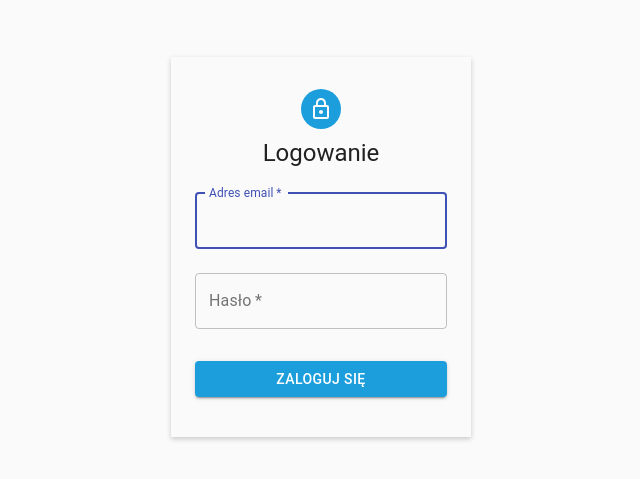
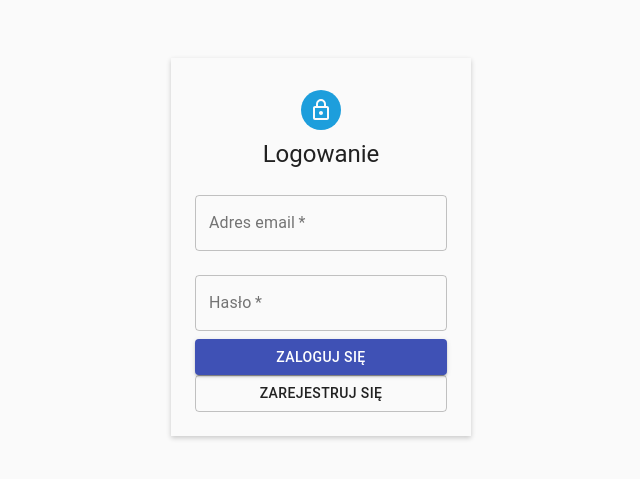
Before and after one commit to KrzysztofPa/kaszalot, a React (Create React App) app: page / in a window 1280 px wide. Shown: the part 153-632 px from the top of the page, without its empty margins (319-959 px from the left). Built offline with nearby package versions, Linux system fonts and the light colour scheme.

Commit message:
Add api connection to login/register

```diff
--- a/package.json
+++ b/package.json
@@ -25,7 +25,7 @@
     "react": "^17.0.2",
     "react-dom": "^17.0.2",
     "react-quill": "^2.0.0",
-    "react-router-dom": "^6.2.2",
+    "react-router-dom": "^6.21.3",
     "react-scripts": "^5.0.0",
     "styled-components": "^5.3.5",
     "typescript": "^4.6.2",
--- a/src/Pages/Articles/articles.tsx
+++ b/src/Pages/Articles/articles.tsx
@@ -41,7 +41,7 @@ export const Articles = (): JSX.Element => {
   const [editorContent, setEditorContent] = useState<string>('');
   const [isEditing, setIsEditing] = useState<boolean>(false);
 
-  const currentUser: User = { isAdmin: false };
+  const currentUser: User = { isAdmin: true };
 
   const handlePostClick = (post: Article): void => {
     setSelectedPost(post);
--- a/src/Pages/Login/Login.tsx
+++ b/src/Pages/Login/Login.tsx
@@ -7,8 +7,10 @@ import {
   Typography,
   Container,
   Snackbar,
+  CircularProgress,
 } from '@material-ui/core';
 import MuiAlert, { AlertProps } from '@material-ui/lab/Alert';
+import { useNavigate } from 'react-router-dom';
 
 import LockOutlinedIcon from '@material-ui/icons/LockOutlined';
 import useStyles from './Login.style';
@@ -19,11 +21,24 @@ function Alert(props: AlertProps) {
 
 const Login: React.FC = () => {
   const classes = useStyles();
+  const navigate = useNavigate();
+
   const [email, setEmail] = useState<string>('');
   const [password, setPassword] = useState<string>('');
   const [loggedIn, setLoggedIn] = useState<boolean>(false);
   const [emailError, setEmailError] = useState<string>('');
   const [showSuccessMessage, setShowSuccessMessage] = useState(false);
+
+  const [username, setUsername] = useState<string>('');
+  const [registrationEmail, setRegistrationEmail] = useState<string>('');
+  const [registrationPassword, setRegistrationPassword] = useState<string>('');
+  const [registrationError, setRegistrationError] = useState<string>('');
+  const [registrationLoading, setRegistrationLoading] = useState<boolean>(false);
+
+  const [loginLoading, setLoginLoading] = useState<boolean>(false);
+  const [loginError, setLoginError] = useState<string>('');
+
+  const [isRegistrationMode, setIsRegistrationMode] = useState<boolean>(false);
 
   const isEmailValid = (email: string) => {
     const emailRegex = /^[a-zA-Z0-9._-]+@[a-zA-Z0-9.-]+\.[a-zA-Z]{2,4}$/;
@@ -31,19 +46,89 @@ const Login: React.FC = () => {
   };
 
   const handleLogin = () => {
+    setLoginLoading(true);
     setEmailError('');
+    setLoginError('');
 
     if (!isEmailValid(email)) {
       setEmailError('Niepoprawny adres email');
+      setLoginLoading(false);
       return;
     }
 
-    if (email === 'example@example.com' && password === 'password') {
-      setLoggedIn(true);
-      setShowSuccessMessage(true);
-    } else {
-      alert('Błąd logowania. Spróbuj ponownie.');
+    fetch('http://localhost:5000/api/Auth/login', {
+      method: 'POST',
+      headers: {
+        'Content-Type': 'application/json',
+      },
+      body: JSON.stringify({
+        email,
+        password,
+      }),
+    })
+      .then(response => {
+        if (!response.ok) {
+          throw new Error('Błąd logowania');
+        }
+        return response.json();
+      })
+      .then(data => {
+        setLoggedIn(true);
+        setShowSuccessMessage(true);
+        navigate('/Main');
+      })
+      .catch(error => {
+        setLoginError('Błąd logowania. Spróbuj ponownie.');
+      })
+      .finally(() => {
+        setLoginLoading(false);
+      });
+  };
+
+  const handleRegistration = () => {
+    setRegistrationLoading(true);
+    setRegistrationError('');
+
+    if (!isEmailValid(registrationEmail)) {
+      setRegistrationError('Niepoprawny adres email');
+      setRegistrationLoading(false);
+      return;
     }
+
+    fetch('http://localhost:5000/api/Auth/register', {
+      method: 'POST',
+      headers: {
+        'Content-Type': 'application/json',
+      },
+      body: JSON.stringify({
+        username: username,
+        email: registrationEmail,
+        password: registrationPassword,
+      }),
+    })
+      .then(response => {
+        if (!response.ok) {
+          throw new Error(response.status === 409 ? 'Email już istnieje' : 'Błąd rejestracji');
+        }
+        return response.json();
+      })
+      .then(data => {
+        setShowSuccessMessage(true);
+        setUsername('');
+        setRegistrationEmail('');
+        setRegistrationPassword('');
+      })
+      .catch(error => {
+        setShowSuccessMessage(false);
+        setRegistrationError(error.message);
+      })
+      .finally(() => {
+        setRegistrationLoading(false);
+      });
+  };
+
+  const toggleMode = () => {
+    setIsRegistrationMode(!isRegistrationMode);
   };
 
   return (
@@ -53,55 +138,86 @@ const Login: React.FC = () => {
         <Avatar className={classes.avatar}>
           <LockOutlinedIcon />
         </Avatar>
-        <Typography variant="h5">Logowanie</Typography>
+        <Typography variant="h5">{isRegistrationMode ? 'Rejestracja' : 'Logowanie'}</Typography>
         <form className={classes.form} noValidate>
+          {isRegistrationMode && (
+            <TextField
+              variant="outlined"
+              margin="normal"
+              required
+              fullWidth
+              id="username"
+              label="Nazwa użytkownika"
+              name="username"
+              autoComplete="username"
+              value={username}
+              onChange={(e) => setUsername(e.target.value)}
+              disabled={loginLoading || registrationLoading}
+            />
+          )}
           <TextField
             variant="outlined"
             margin="normal"
             required
             fullWidth
-            id="email"
+            id={isRegistrationMode ? "registrationEmail" : "email"}
             label="Adres email"
-            name="email"
+            name={isRegistrationMode ? "registrationEmail" : "email"}
             autoComplete="email"
-            autoFocus
-            value={email}
-            onChange={(e) => setEmail(e.target.value)}
-            error={!!emailError}
-            helperText={emailError}
+            value={isRegistrationMode ? registrationEmail : email}
+            onChange={(e) => isRegistrationMode ? setRegistrationEmail(e.target.value) : setEmail(e.target.value)}
+            error={isRegistrationMode ? !!registrationError : !!emailError}
+            helperText={isRegistrationMode ? registrationError : emailError}
+            disabled={loginLoading || registrationLoading}
           />
           <TextField
             variant="outlined"
             margin="normal"
             required
             fullWidth
-            name="password"
+            name={isRegistrationMode ? "registrationPassword" : "password"}
             label="Hasło"
             type="password"
-            id="password"
-            autoComplete="current-password"
-            value={password}
-            onChange={(e) => setPassword(e.target.value)}
+            id={isRegistrationMode ? "registrationPassword" : "password"}
+            value={isRegistrationMode ? registrationPassword : password}
+            onChange={(e) => isRegistrationMode ? setRegistrationPassword(e.target.value) : setPassword(e.target.value)}
+            disabled={loginLoading || registrationLoading}
           />
           <Button
             type="button"
             fullWidth
             variant="contained"
-            color="primary"
-            className={classes.submit}
-            onClick={handleLogin}
+            color={isRegistrationMode ? "secondary" : "primary"}
+            onClick={isRegistrationMode ? handleRegistration : handleLogin}
+            disabled={loginLoading || registrationLoading}
           >
-            Zaloguj się
+            {isRegistrationMode ? (registrationLoading ? <CircularProgress size={24} /> : 'Zarejestruj się') : (loginLoading ? <CircularProgress size={24} /> : 'Zaloguj się')}
+          </Button>
+          <Button
+            type="button"
+            fullWidth
+            variant="outlined"
+            color="default"
+            onClick={toggleMode}
+            disabled={loginLoading || registrationLoading}
+          >
+            {isRegistrationMode ? 'Zaloguj się' : 'Zarejestruj się'}
           </Button>
         </form>
       </div>
       <Snackbar
-        open={showSuccessMessage}
+        open={showSuccessMessage || !!loginError}
         autoHideDuration={6000}
-        onClose={() => setShowSuccessMessage(false)}
+        onClose={() => {
+          setShowSuccessMessage(false);
+          setLoginError('');
+        }}
       >
-        <Alert onClose={() => setShowSuccessMessage(false)} severity="success">
-          Zalogowano pomyślnie.
+        <Alert onClose={() => {
+          setShowSuccessMessage(false);
+          setLoginError('');
+        }} severity={loginError ? "error" : "success"}>
+          {loggedIn ? 'Zalogowano pomyślnie.' : (loginError || 'Zarejestrowano pomyślnie. Możesz teraz się zalogować.')}
         </Alert>
       </Snackbar>
     </Container>
```
Also changed, not shown: 1 other file (tests, documents, lock files or other folders).
